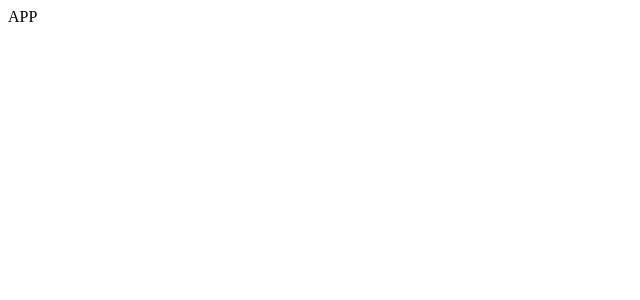
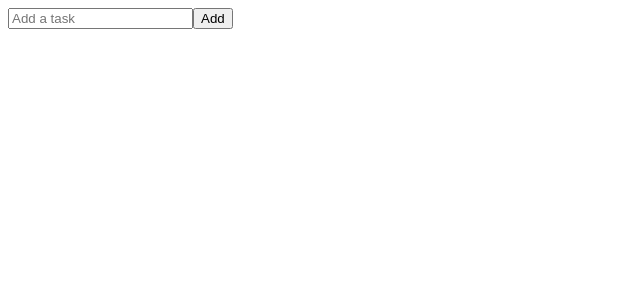
Before and after one commit to emy-dev56/react-fullstack-learning-journey, a React (Vite) app in the folder phase-1-react-basics/todoapp/ToDoApp/: page / in a window 1280 px wide. Shown: the top 300 px of the page, without its empty margins (0-640 px from the left). Built offline with nearby package versions, Linux system fonts and the light colour scheme.

Commit message:
Add Todo Component

```diff
--- a/phase-1-react-basics/todoapp/ToDoApp/src/App.jsx
+++ b/phase-1-react-basics/todoapp/ToDoApp/src/App.jsx
@@ -1,6 +1,10 @@
+import Todo from "./components/Todo"
+
 function App() {
   return (
-    <div className="App">APP</div>
+    <div className="App">
+      <Todo />
+    </div>
   )
 }
 
--- /dev/null
+++ b/phase-1-react-basics/todoapp/ToDoApp/src/components/Todo.jsx
@@ -0,0 +1,13 @@
+import React, { useState } from 'react';
+
+export default function Todo() {
+  const[todo, setTodo] = useState("");
+  return (
+    <>
+    <form>
+      <input type="text" placeholder="Add a task" value={todo} onChange={(e) => setTodo(e.target.value)} />
+      <button type="submit">Add</button>
+    </form>
+    </>
+  )
+}
```
